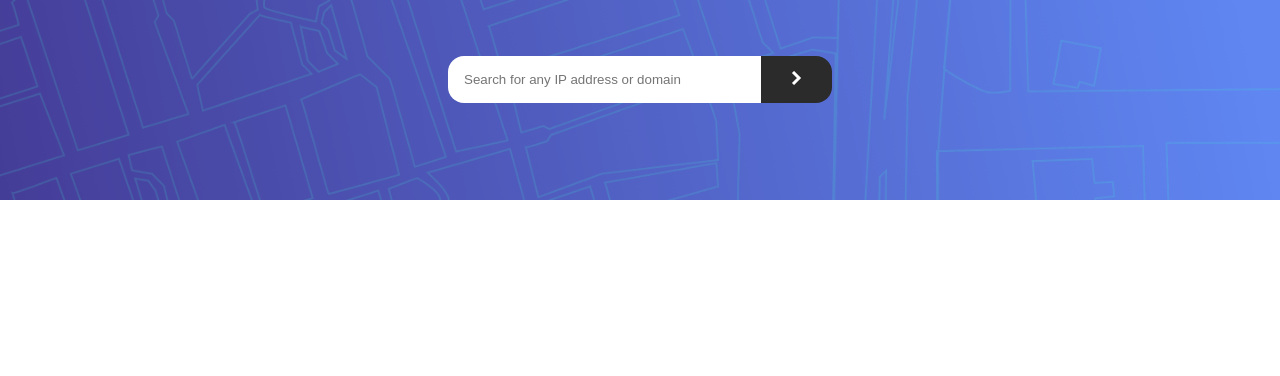
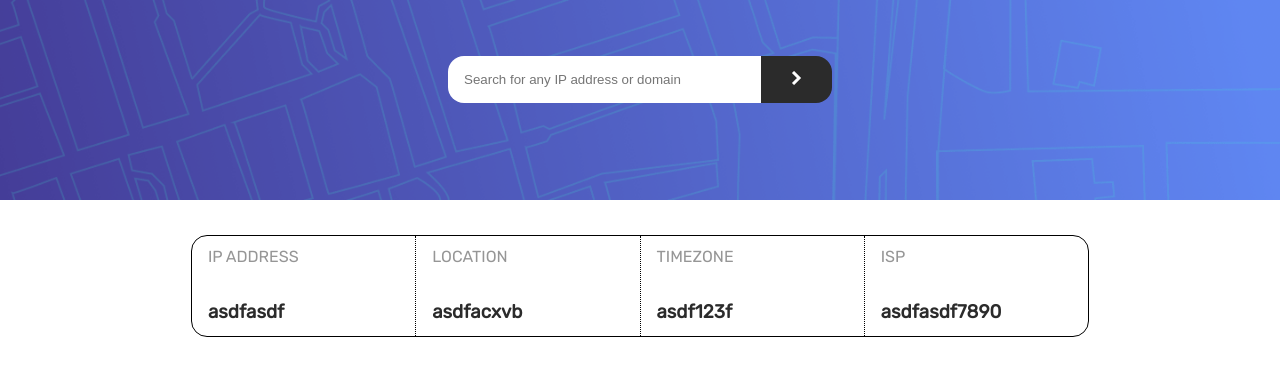
Before and after one commit to GummyJohn/ip-address-tracker, a plain HTML site: page index.html in a window 1280 px wide. Drawn offline with Linux system fonts and the light colour scheme.

Commit message:
third commit

```diff
--- a/script.js
+++ b/script.js
@@ -1,3 +1,19 @@
+function pCreate(text){
+  const labels = document.createElement('p');
+  labels.className = 'labels';
+  labels.innerText = text;
+
+  return labels;
+}
+
+function dataTextCreate(text){
+  const dataText = document.createElement('h3');
+  dataText.className = 'data-text'
+  dataText.innerText = text;
+
+  return dataText;
+}
+
 const body = document.querySelector('body');
 
 const header = document.createElement('header');
@@ -23,8 +39,43 @@ const arrowButton = document.createElement('button');
   `
 ;
 
-body.appendChild(header);
+const ipInfoContainer = document.createElement('div');
+ipInfoContainer.className = 'ip-container';
+
+for(let i = 0; i < 4; i++){
+  const singleInfoContainers = document.createElement('div');
+  singleInfoContainers.className = 'single-container';
+  ipInfoContainer.appendChild(singleInfoContainers);
+}
+
+body.append(header);
 inputContainer.append(inputIP);
 inputContainer.append(arrowButton);
-header.appendChild(title);
-header.appendChild(inputContainer);
+header.append(title);
+header.append(inputContainer);
+header.append(ipInfoContainer);
+
+let infoObj = [
+  { 'label' : 'IP ADDRESS', 'info' : 'asdfasdf'},
+  { 'label' : 'LOCATION', 'info' : 'asdfacxvb'},
+  { 'label' : 'TIMEZONE', 'info' : 'asdf123f'},
+  { 'label' : 'ISP', 'info' : 'asdfasdf7890'}
+]
+
+const singleInfoContainer = document.querySelectorAll('.single-container');
+
+for(let i = 0; i < infoObj.length; i++){
+  for(let j = 0; j < singleInfoContainer.length; j++){
+    if(i === j){
+      singleInfoContainer[j].append(pCreate(infoObj[i]['label']))
+      singleInfoContainer[j].append(
+        dataTextCreate(infoObj[i]['info'])
+      )
+    }
+  }
+}
+
+const mapDisplay = document.createElement('div');
+mapDisplay.className = 'map-display';
+
+body.append(mapDisplay);
--- a/styles.css
+++ b/styles.css
@@ -27,6 +27,7 @@ body{
   flex-direction: column;
   align-items: center;
   justify-content: center;
+  position: relative;
 }
 
 
@@ -64,3 +65,45 @@ body{
   cursor: pointer;
   background: var(--dark-gray)
 }
+
+
+.ip-container{
+  position: absolute;
+  top: 235px;
+  display: flex;
+  width: 70%;
+  height: 50%;
+  max-width: 1200px;
+  max-height: 600px;
+  background-color: white;
+  border-radius: 1rem;
+  border: 1px solid black;
+}
+
+.single-container{
+  border-right : 1px solid black;
+  border-right-style: dotted;
+  width: 100%;
+  display: flex;
+  flex-direction: column;
+  justify-content: center;
+  align-items: left;
+}
+
+.single-container:last-child{
+  border: none;
+}
+
+.labels{
+  color: var(--dark-gray);
+  margin-left: 1rem;
+}
+
+.data-text{
+  margin-left: 1rem;
+  color: var(--very-dark-gray);
+}
+
+.map-display{
+  height: 80vh;
+}
```
